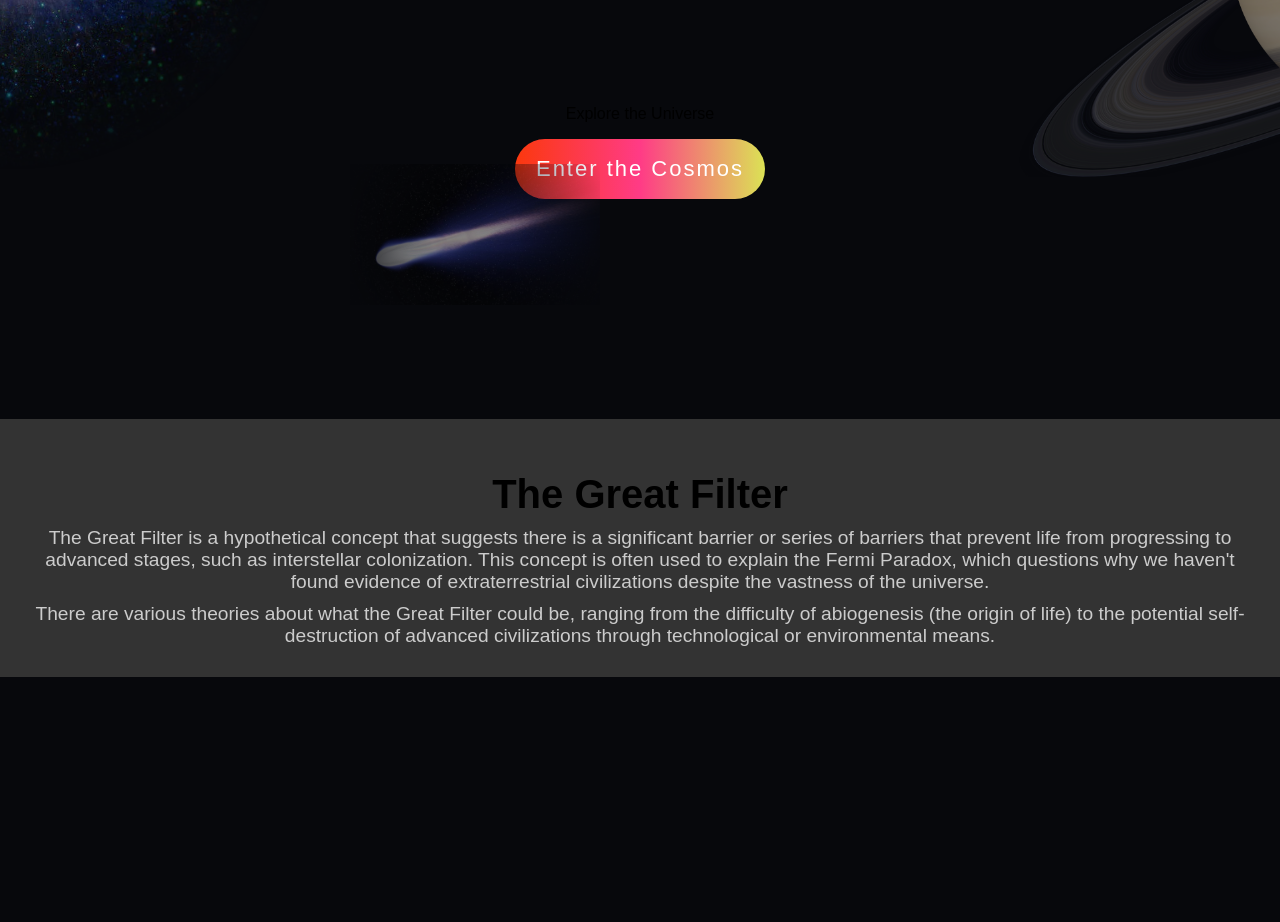
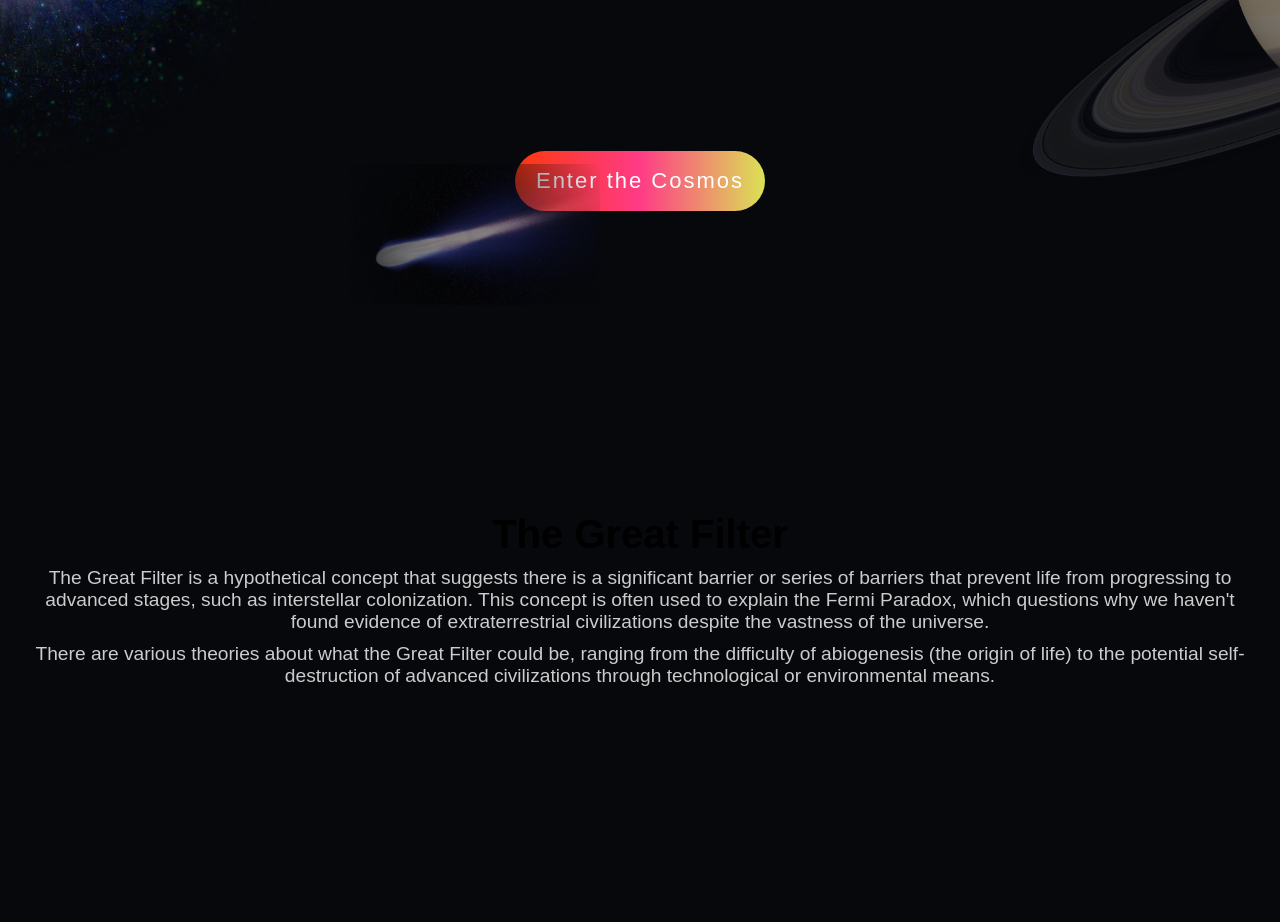
Before and after one commit to Diptanshu215/Space, a plain HTML site: page index.html in a window 1280 px wide. Shown: the part 381-1303 px from the top of the page. Before the commit the page ends 1058 px from the top, so only its background shows below. Drawn offline with Linux system fonts and the light colour scheme; a script that the page names is missing.

Commit message:
Update styles.css

```diff
--- a/styles.css
+++ b/styles.css
@@ -1,12 +1,11 @@
 body {
     margin: 0;
     padding: 0;
-    font-family: aerial, sans-serif;
-    align-items: center;
+    font-family: Arial, sans-serif;
     width: 100%;
     height: 100%;
-    overflow: hidden;
-    background-color: rgb(7, 8, 12)
+    overflow-y: auto; /* Ensure vertical scroll if content overflows */
+    background-color: rgb(7, 8, 12);
 }
 
 .firstpage {
@@ -28,7 +27,7 @@ body {
     text-align: center;
     color: white;
     font-size: 100px;
-    transform: translate(0%, -200%);
+    transform: translate(0%, -170%);
     transition: color 0.3s ease;
     transition: 0.5s;
 }
@@ -37,6 +36,15 @@ body {
     color: #ff0077;
     letter-spacing: 10px;
     text-shadow: 0 0 10px #ff3a96;
+}
+
+.subtitle {
+    font-size: 1.5em;
+    margin-top: 10px;
+    animation: fadeIn 3s ease-in-out;
+    color:#ccc;
+    transform: translate(0%, -400%);
+    font-size: 30px;
 }
 
 .image {
@@ -82,7 +90,7 @@ body {
     opacity: 0.58;
 }
 
-.button{
+.button {
     position: relative;
     height: 60px;
     width: 250px;
@@ -99,18 +107,18 @@ body {
     transition: background 0.5s;
 }
 
-.button:first-child:hover{
+.button:first-child:hover {
     background: linear-gradient(90deg, #03a9f4, #f441a5, #ffeb3b, #03a9f4);
     background-size: 400%;
 }
 
-.button:last-child:hover{
+.button:last-child:hover {
     background: linear-gradient(90deg, #fa7199, #f5ce62, #e43603, #fa7199);
     background-size: 400%;
 }
 
 button:first-child:before,
-button:last-child:before{
+button:last-child:before {
     content: '';
     position: absolute;
     background: inherit;
@@ -124,27 +132,37 @@ button:last-child:before{
     transition: opacity 0.5s;
 }
 .button:first-child:hover:before,
-button:last-child:hover:before{
+button:last-child:hover:before {
     opacity: 1;
     z-index: -1;
 }
-.button:hover{
+.button:hover {
     z-index: 1;
     animation: glow 8s linear infinite;
 }
 @keyframes glow {
-  0%{
+    0% {
         background-position: 0%;
     }
-  100%{
+    100% {
         background-position: 400%;
     }
 }
 
+.images-section {
+    padding: 20px;
+    background: rgb(7, 8, 12);
+    display: flex;
+    justify-content: center;
+    flex-wrap: wrap;
+}
+
+/* Style for the Great Filter section */
 .great-filter {
     padding: 20px;
-    background: #333;
+    background:  rgb(7, 8, 12);
     text-align: center;
+    min-height: 100vh; /* Ensure it takes up at least the full height of the viewport */
 }
 
 .great-filter h2 {
```
Lines whose indentation alone changed are shown as unchanged.
